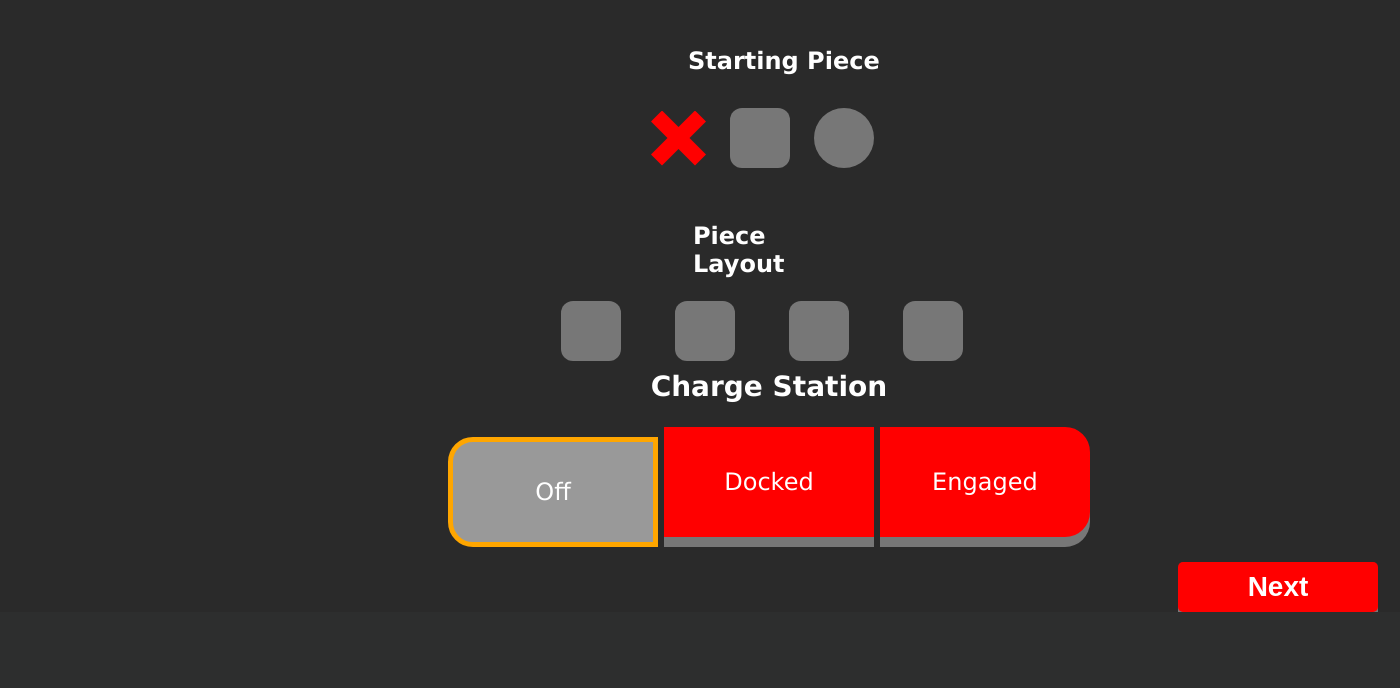
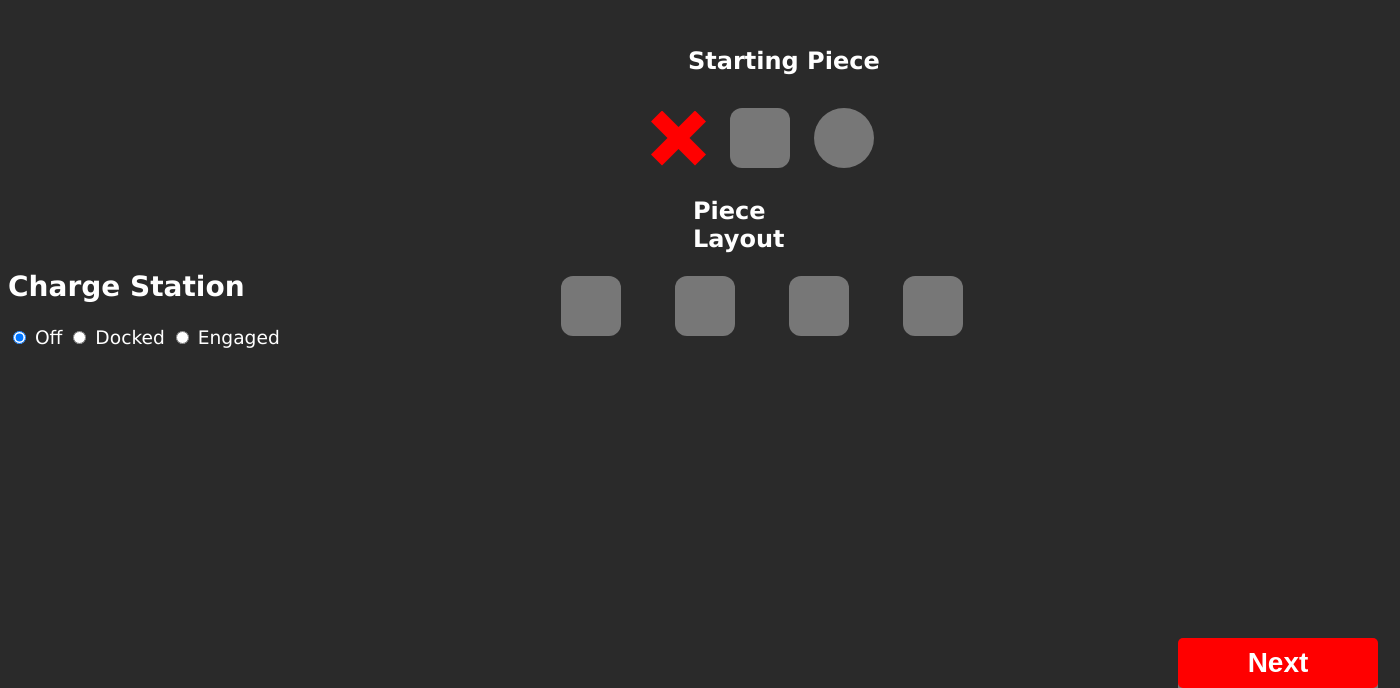
Before and after one commit to cavineers/ScoutingApp2023, a Flask app: template templates/2023/prematch.html in a window 1400 px wide. Shown: the part 189-877 px from the top of the page. Before the commit the page ends 801 px from the top, so only its background shows below. Run offline with Flask 2, Linux system fonts and the light colour scheme; the template is opened without the code that fills it, so the values that code supplies are empty.

Commit message:
Update prematch.css

```diff
--- a/static/2023/css/prematch.css
+++ b/static/2023/css/prematch.css
@@ -57,7 +57,7 @@
 .layout h2 {
     font-size: 24px;
     font-weight: bold;
-    margin-top: 125px;
+    margin-top: 100px;
     margin-left: 135px;
 }
 
@@ -99,74 +99,37 @@
 }
 .start label input:checked ~ span.cone{background-color: #ff0;}
 
-.charge {
+.roboPos {
     position: absolute;
-    margin-top: 75px;
-    margin-left: 440px;
     text-align: center;
+    margin-left: 555px;
 }
 
-.charge label {
+.roboPos h2{
+    font-size: 24px;
+    font-weight: bold;
+    margin-top: 100px;
+    margin-left: 50px;
+}
+
+.roboPos label {
     position: relative;
 }
 
-.charge label input {
+.roboPos label input {
     display: none;
 }
 
-.charge label input:checked ~ span{
-    background-color: #999;
-    border: 5px solid #ffa600;
-    box-shadow: 0 0px #666;
-    transform: translateY(10px);
+.roboPos label span{
+    height: 35px;
+    width: 35px;
+    margin-left: 50px;
+    display: inline-block;
+    border: 15px solid #777;
+    border-radius: 100%;
+    background-color: #777;
 }
-
-.charge label span {
-    position: relative;
-    text-align: center;
-    display: inline-block;
-    font-size: 24px;
-}
-
-.left {
-    width: 200px;
-    height: 100px;
-    line-height: 100px;
-    background: #ff0000;
-    color: white;
-    border: 5px solid #ff0000;
-    text-align: center;
-    border-top-left-radius: 25px;
-    border-bottom-left-radius: 25px;
-    box-shadow: 0 10px #777;
-}
-.left:hover {background-color: #cf0000;}
-
-.mid {
-    width: 200px;
-    height: 100px;
-    line-height: 100px;
-    background: #ff0000;
-    color: white;
-    border: 5px solid #ff0000;
-    text-align: center;
-    box-shadow: 0 10px #777;
-}
-.mid:hover {background-color: #cf0000;}
-
-.right {
-    width: 200px;
-    height: 100px;
-    line-height: 100px;
-    background: #ff0000;
-    color: white;
-    border: 5px solid #ff0000;
-    text-align: center;
-    border-top-right-radius: 25px;
-    border-bottom-right-radius: 25px;
-    box-shadow: 0 10px #777;
-}
-.right:hover {background-color: #cf0000;}
+.roboPos label input:checked ~ span{background-color: #ff0000; border-color: #ff0000;}
 
 .next {
   height: 50px;
```
